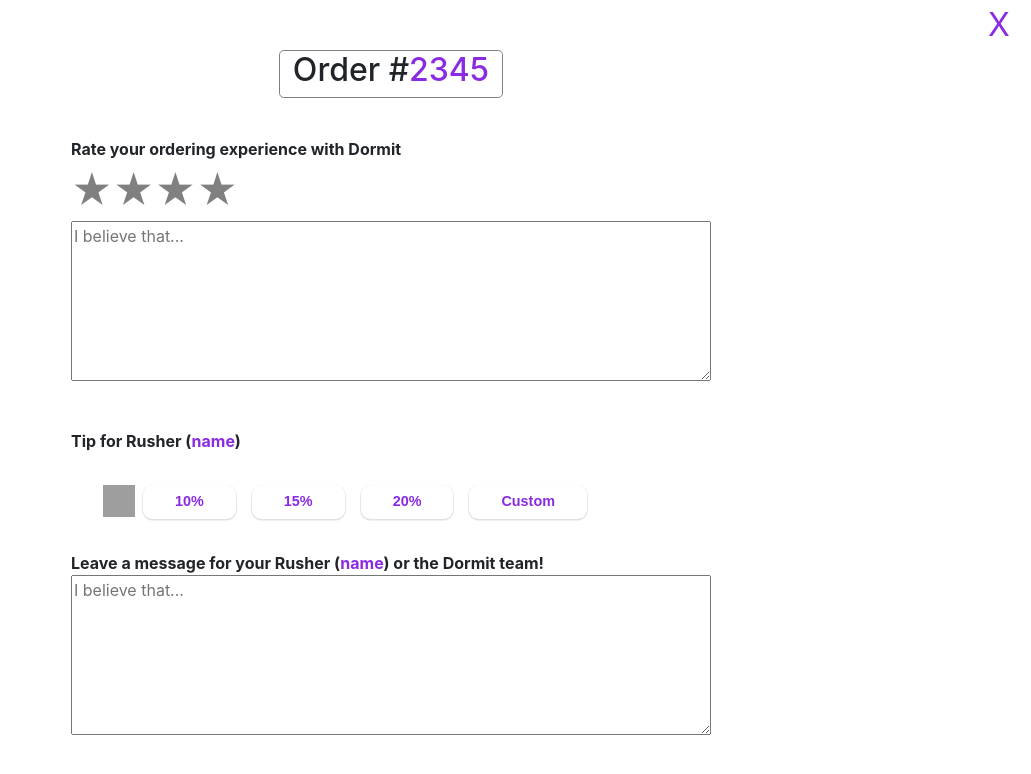
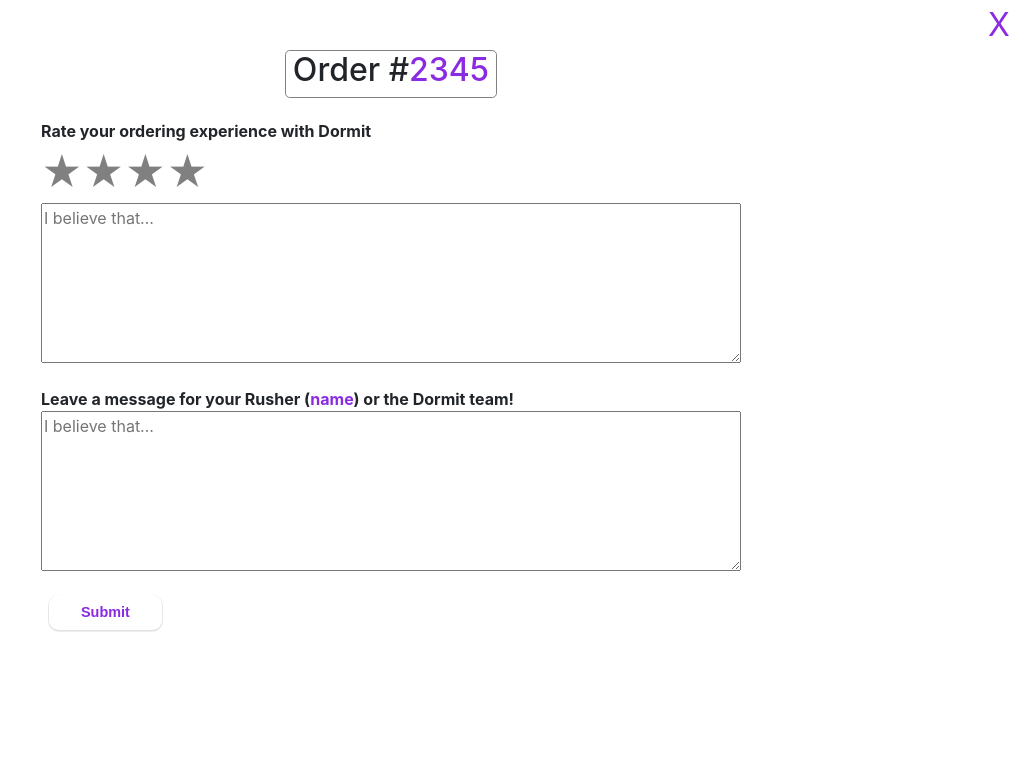
Before and after one commit to AnnLe4869/dormit-second-prototype, a React (Create React App) app: page /order in a window 1280 px wide. Shown: the top 774 px of the page, without its empty margins (249-1280 px from the left). Built offline with nearby package versions, Linux system fonts and the light colour scheme; grey boxes are pictures that could not be loaded.

Commit message:
update to UI

```diff
--- a/src/routes/order/Order.css
+++ b/src/routes/order/Order.css
@@ -5,6 +5,7 @@
     min-height: 100%;
     background-color: white;
     justify-content: flex-start;
+    align-items: center;
     flex-direction: column;
 }
 
@@ -33,6 +34,7 @@
     display: flex;
     justify-content: flex-start;
     align-items: center;
+    width: min(700px, 100%);
     flex-direction: column;
 }
 
@@ -41,6 +43,7 @@
     justify-content: flex-start;
     align-items: flex-start;
     flex-direction: column;
+    width: min(700px, 100%);
     margin: 5rem 20em;
     margin-top: 0;
 }
@@ -97,3 +100,17 @@
     box-shadow: 0rem 0.05rem 0.05rem 0.05rem #e0e0e0;
     color: blueviolet;
 }
+
+#submitBtn {
+    background: white;
+    font-family: 'Poppins', sans-serif;
+    font-weight: bold;
+    font-size: 0.9rem;
+    padding: 0.4rem 2rem;
+    margin: 0rem 0.5rem;
+    border: 1px solid var(--gray);
+    border-radius: 0.6rem;
+    box-shadow: 0rem 0.05rem 0.05rem 0.05rem #e0e0e0;
+    color: blueviolet;
+    width: fit-content;
+}
--- a/src/routes/order/Order.js
+++ b/src/routes/order/Order.js
@@ -34,41 +34,47 @@
   }
 
 
-  // tip selection button attributes
-  const defaultBtn = {background:'white', color:'blueviolet'};
-  const chosenBtn = {background:'blueviolet', color:'white'};
-  const [button1Attr, setbutton1Attr] = React.useState(defaultBtn);
-  const [button2Attr, setbutton2Attr] = React.useState(defaultBtn);
-  const [button3Attr, setbutton3Attr] = React.useState(defaultBtn);
-  const [button4Attr, setbutton4Attr] = React.useState(defaultBtn);
-  // helper function
-  const deselectAllBtns = () => {
-    setbutton1Attr(defaultBtn);
-    setbutton2Attr(defaultBtn);
-    setbutton3Attr(defaultBtn);
-    setbutton4Attr(defaultBtn);
-  }
-  // tip selection functions
-  const tenPercentTip = () => {
-    deselectAllBtns();
-    setbutton1Attr(chosenBtn);
+  // submit form
+  const submitForm = () => {
 
   }
-  const fifteenPercentTip = () => {
-    deselectAllBtns();
-    setbutton2Attr(chosenBtn);
 
-  }
-  const twentyPercentTip = () => {
-    deselectAllBtns();
-    setbutton3Attr(chosenBtn);
 
-  }
-  const customTip = () => {
-    deselectAllBtns();
-    setbutton4Attr(chosenBtn);
+  // // tip selection button attributes
+  // const defaultBtn = {background:'white', color:'blueviolet'};
+  // const chosenBtn = {background:'blueviolet', color:'white'};
+  // const [button1Attr, setbutton1Attr] = React.useState(defaultBtn);
+  // const [button2Attr, setbutton2Attr] = React.useState(defaultBtn);
+  // const [button3Attr, setbutton3Attr] = React.useState(defaultBtn);
+  // const [button4Attr, setbutton4Attr] = React.useState(defaultBtn);
+  // // helper function
+  // const deselectAllBtns = () => {
+  //   setbutton1Attr(defaultBtn);
+  //   setbutton2Attr(defaultBtn);
+  //   setbutton3Attr(defaultBtn);
+  //   setbutton4Attr(defaultBtn);
+  // }
+  // // tip selection functions
+  // const tenPercentTip = () => {
+  //   deselectAllBtns();
+  //   setbutton1Attr(chosenBtn);
 
-  }
+  // }
+  // const fifteenPercentTip = () => {
+  //   deselectAllBtns();
+  //   setbutton2Attr(chosenBtn);
+
+  // }
+  // const twentyPercentTip = () => {
+  //   deselectAllBtns();
+  //   setbutton3Attr(chosenBtn);
+
+  // }
+  // const customTip = () => {
+  //   deselectAllBtns();
+  //   setbutton4Attr(chosenBtn);
+
+  // }
 
 
   return (
@@ -94,22 +100,26 @@
         <textarea size="8" className='inputField' placeholder='I believe that...' onChange={experienceFieldTextEvent}></textarea>
 
         <br/>
-        <br/>
-        <p className='text'>Tip for Rusher (<span className='colorPurp'>{rusherName}</span>)</p>
+        {/* <p className='text'>Tip for Rusher (<span className='colorPurp'>{rusherName}</span>)</p> */}
 
         {/* tip selection */}
-        <div className='tipSelection'>
+        {/* <div className='tipSelection'>
           <img src={tipImage} id='tipImage'></img>
 
           <button className='tipBtn' onClick={tenPercentTip} style={button1Attr}>10%</button>
           <button className='tipBtn' onClick={fifteenPercentTip} style={button2Attr}>15%</button>
           <button className='tipBtn' onClick={twentyPercentTip} style={button3Attr}>20%</button>
           <button className='tipBtn' onClick={customTip} style={button4Attr}>Custom</button>
-        </div>
+        </div> */}
 
         <p className='text'>Leave a message for your Rusher (<span className='colorPurp'>{rusherName}</span>) or the Dormit team!</p>
 
         <textarea size="8" className='inputField' placeholder='I believe that...' onChange={feedbackFieldTextEvent}></textarea>
+
+        <br/>
+
+        {/* submit button */}
+        <button id='submitBtn' onClick={submitForm}>Submit</button>
       </div>
     </div>
   )
```
